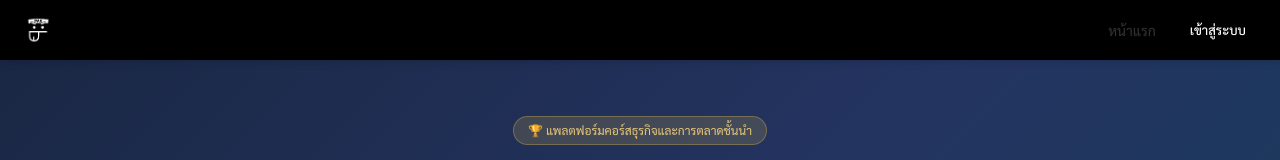
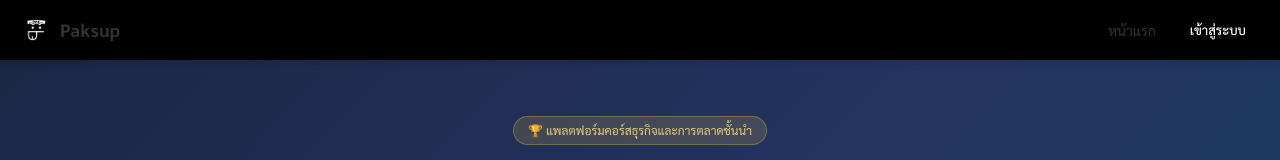
Before and after one commit to akimoto0021/course-frontend, a React (Vite) app: page / in a window 1280 px wide. Shown: the top 160 px of the page. Built offline with nearby package versions, Linux system fonts and the light colour scheme; no server answers; a web font is replaced by a local one.

Commit message:
feat: update title, favicon and brand name to Paksup

```diff
--- a/index.html
+++ b/index.html
@@ -3,7 +3,8 @@
   <head>
     <meta charset="UTF-8" />
     <meta name="viewport" content="width=device-width, initial-scale=1.0" />
-    <title>CoursePro — เรียนรู้ธุรกิจและการตลาด</title>
+    <title>Paksup — เรียนรู้ธุรกิจและการตลาด</title>
+    <link rel="icon" type="image/png" href="/logo-black.png" />
     <link rel="preconnect" href="https://fonts.googleapis.com" />
     <link href="https://fonts.googleapis.com/css2?family=Sarabun:wght@400;500;600;700&family=IBM+Plex+Sans+Thai:wght@400;500;600;700&display=swap" rel="stylesheet" />
   </head>
--- a/src/components/Navbar.jsx
+++ b/src/components/Navbar.jsx
@@ -18,8 +18,9 @@ export default function Navbar() {
 
   return (
     <nav className="navbar">
-      <Link to="/" className="navbar-logo">
-  <img src="/logo-white.png" alt="PakSup" style={{ height:36, width:'auto' }} />
+      <Link to="/" className="navbar-logo" style={{ display:'flex',alignItems:'center',gap:8 }}>
+  <img src="/logo-white.png" alt="Paksup" style={{ height:32, width:'auto' }} />
+  <span>Paksup</span>
 </Link>
 
       <div className="navbar-links">
```
